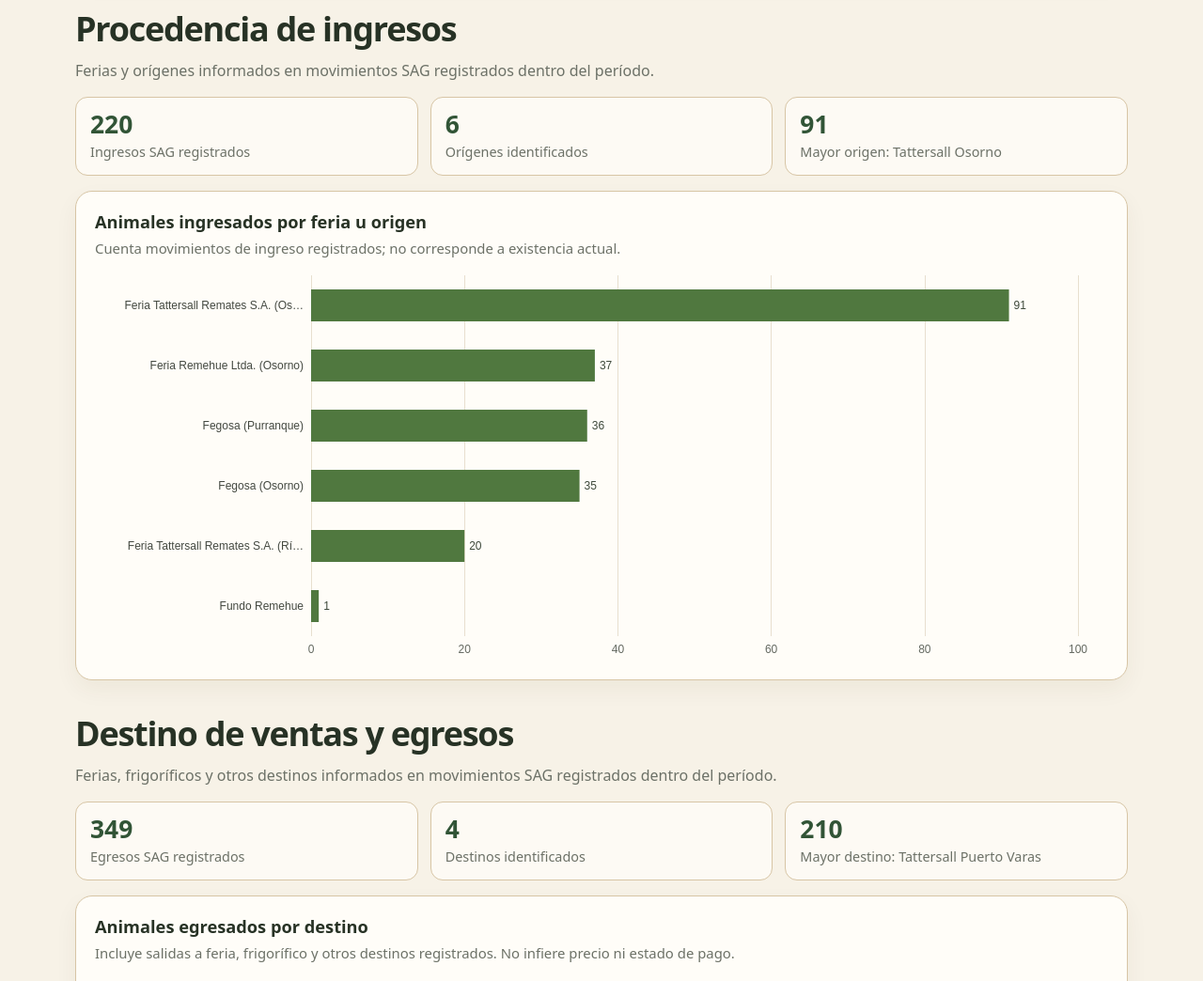
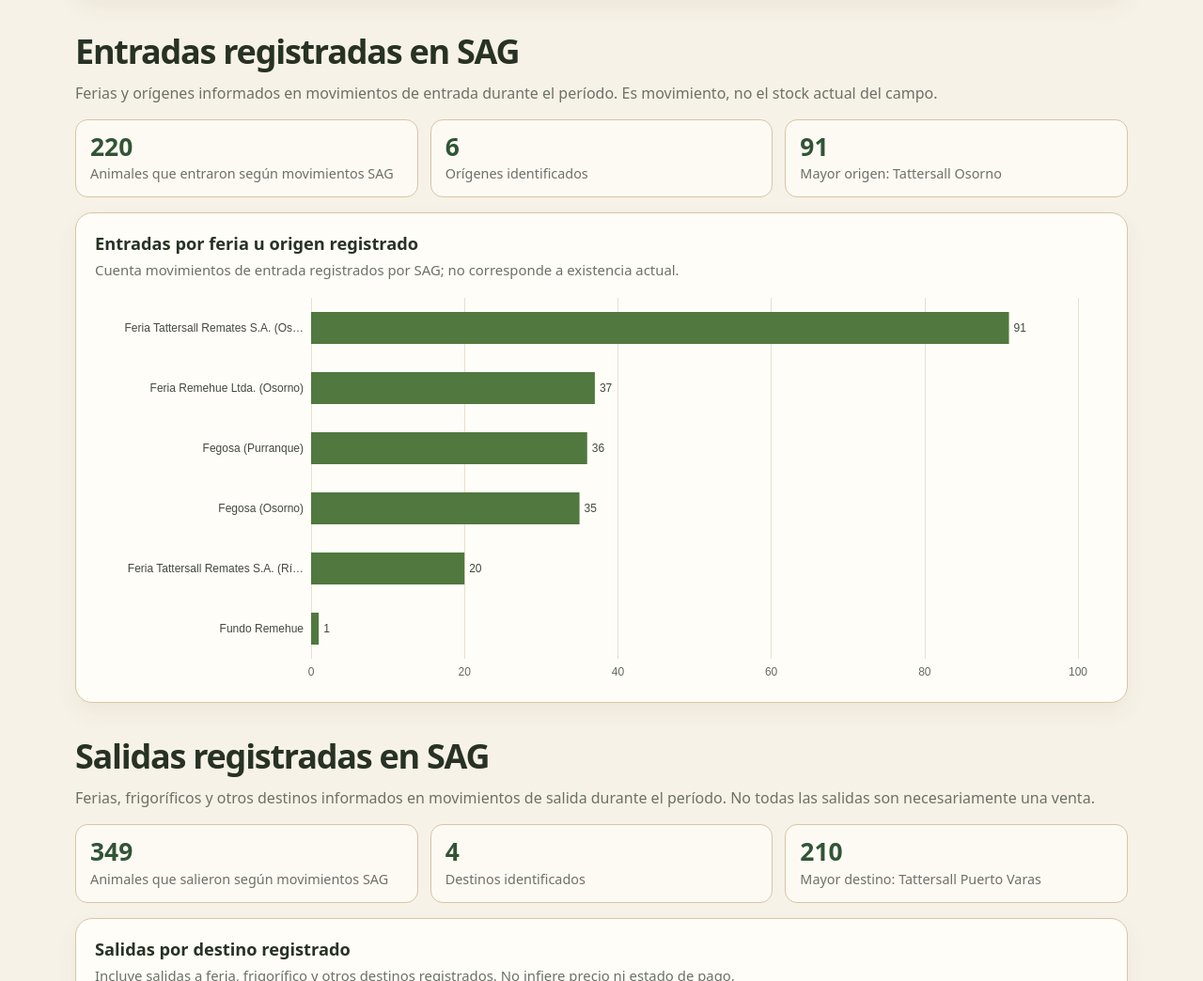
Before and after one commit to edjimenezs/kleoguard-report, a plain HTML site: page index.html in a window 1280 px wide. Shown: the part 1756-2800 px from the top of the page at 94% size. Drawn offline with nearby package versions, Linux system fonts and the light colour scheme.

Commit message:
Clarify SAG movement and document metrics

```diff
--- a/index.html
+++ b/index.html
@@ -49,13 +49,13 @@
       <nav aria-label="Ir a sección"><a href="#flujo">Flujo comercial</a><a href="#origenes">Ferias de origen</a><a href="#destinos">Destinos de venta</a><a href="#razas">Razas</a><a href="mercado.html">📈 Mercado público</a></nav>
     </header>
 
-    <div class="notice"><strong>Período de esta vista: 21 de noviembre de 2025 a 29 de abril de 2026.</strong><br>Las entradas y salidas SAG son movimientos registrados, no una afirmación de existencia actual. La conciliación animal individual requiere validar lote o DIIO cuando esté disponible.</div>
+    <div class="notice"><strong>Qué muestra esta pantalla.</strong><br>Resume documentos comerciales y movimientos SAG registrados entre el 21 de noviembre de 2025 y el 29 de abril de 2026.<br><strong>No muestra cuántos animales hay hoy en el campo.</strong> Para calcular la existencia actual hay que validar el stock inicial y luego sumar compras y nacimientos, y restar ventas, bajas y traslados. La conciliación animal individual requiere lote o DIIO cuando esté disponible.</div>
 
     <section aria-label="Indicadores principales">
       <div class="metrics">
         <article class="metric"><span>Cruces SII ↔ correo confirmados</span><strong>17</strong></article>
         <article class="metric"><span>Cabezas con respaldo explícito</span><strong>326</strong></article>
-        <article class="metric"><span>Kilos con respaldo explícito</span><strong>116.027 kg</strong></article>
+        <article class="metric"><span>Kilos explícitamente informados en documentos</span><strong>116.027 kg</strong></article>
         <article class="metric"><span>Precio medio ponderado declarado</span><strong>$2.241/kg</strong></article>
       </div>
     </section>
@@ -68,17 +68,17 @@
     </section>
 
     <section id="origenes">
-      <h2>Procedencia de ingresos</h2>
-      <p class="section-copy">Ferias y orígenes informados en movimientos SAG registrados dentro del período.</p>
-      <div class="facts"><article class="fact"><strong>220</strong><span>Ingresos SAG registrados</span></article><article class="fact"><strong>6</strong><span>Orígenes identificados</span></article><article class="fact"><strong>91</strong><span>Mayor origen: Tattersall Osorno</span></article></div>
-      <article class="chart-card"><h3>Animales ingresados por feria u origen</h3><p>Cuenta movimientos de ingreso registrados; no corresponde a existencia actual.</p><div id="originChart" class="chart tall" role="img" aria-label="Gráfico de animales ingresados por feria de origen"></div></article>
+      <h2>Entradas registradas en SAG</h2>
+      <p class="section-copy">Ferias y orígenes informados en movimientos de entrada durante el período. Es movimiento, no el stock actual del campo.</p>
+      <div class="facts"><article class="fact"><strong>220</strong><span>Animales que entraron según movimientos SAG</span></article><article class="fact"><strong>6</strong><span>Orígenes identificados</span></article><article class="fact"><strong>91</strong><span>Mayor origen: Tattersall Osorno</span></article></div>
+      <article class="chart-card"><h3>Entradas por feria u origen registrado</h3><p>Cuenta movimientos de entrada registrados por SAG; no corresponde a existencia actual.</p><div id="originChart" class="chart tall" role="img" aria-label="Gráfico de animales ingresados por feria de origen"></div></article>
     </section>
 
     <section id="destinos">
-      <h2>Destino de ventas y egresos</h2>
-      <p class="section-copy">Ferias, frigoríficos y otros destinos informados en movimientos SAG registrados dentro del período.</p>
-      <div class="facts"><article class="fact"><strong>349</strong><span>Egresos SAG registrados</span></article><article class="fact"><strong>4</strong><span>Destinos identificados</span></article><article class="fact"><strong>210</strong><span>Mayor destino: Tattersall Puerto Varas</span></article></div>
-      <article class="chart-card"><h3>Animales egresados por destino</h3><p>Incluye salidas a feria, frigorífico y otros destinos registrados. No infiere precio ni estado de pago.</p><div id="destinationChart" class="chart" role="img" aria-label="Gráfico de animales egresados por destino"></div></article>
+      <h2>Salidas registradas en SAG</h2>
+      <p class="section-copy">Ferias, frigoríficos y otros destinos informados en movimientos de salida durante el período. No todas las salidas son necesariamente una venta.</p>
+      <div class="facts"><article class="fact"><strong>349</strong><span>Animales que salieron según movimientos SAG</span></article><article class="fact"><strong>4</strong><span>Destinos identificados</span></article><article class="fact"><strong>210</strong><span>Mayor destino: Tattersall Puerto Varas</span></article></div>
+      <article class="chart-card"><h3>Salidas por destino registrado</h3><p>Incluye salidas a feria, frigorífico y otros destinos registrados. No infiere precio ni estado de pago.</p><div id="destinationChart" class="chart" role="img" aria-label="Gráfico de animales egresados por destino"></div></article>
     </section>
 
     <section id="razas">
```
